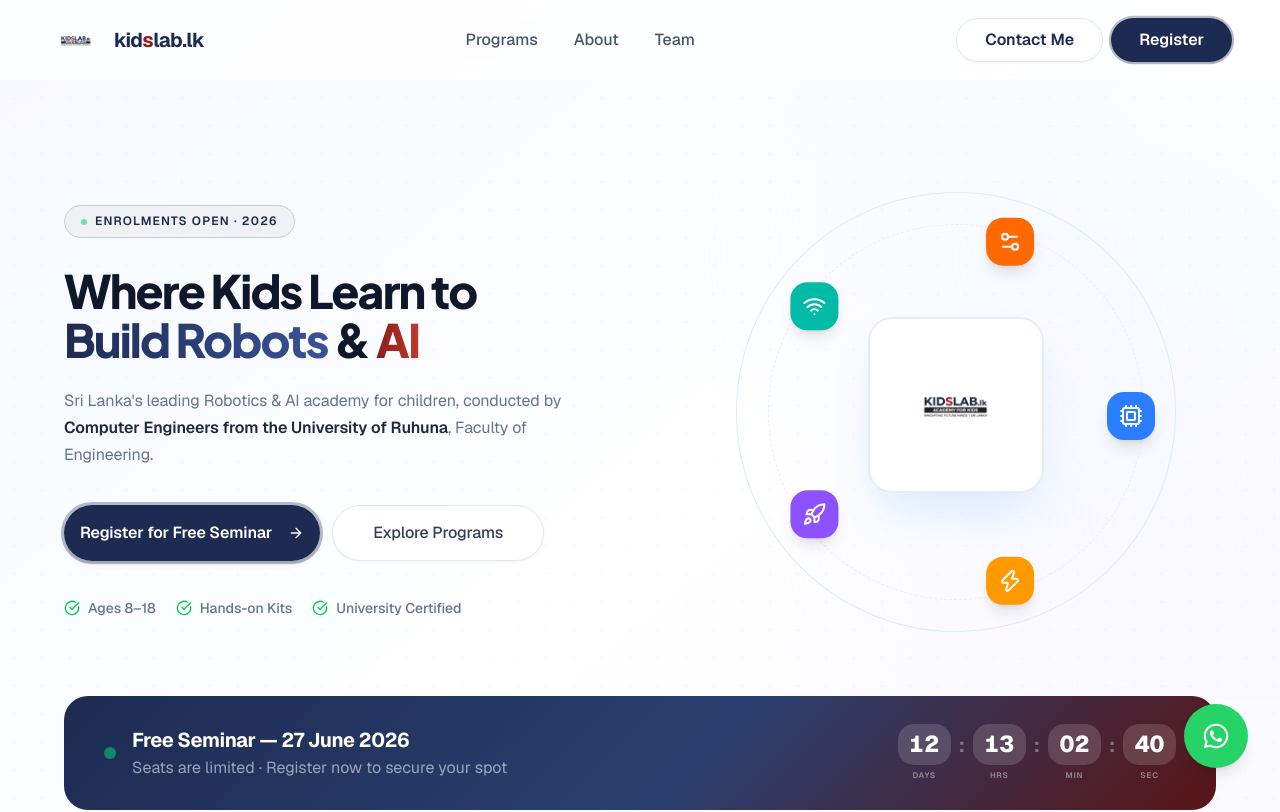
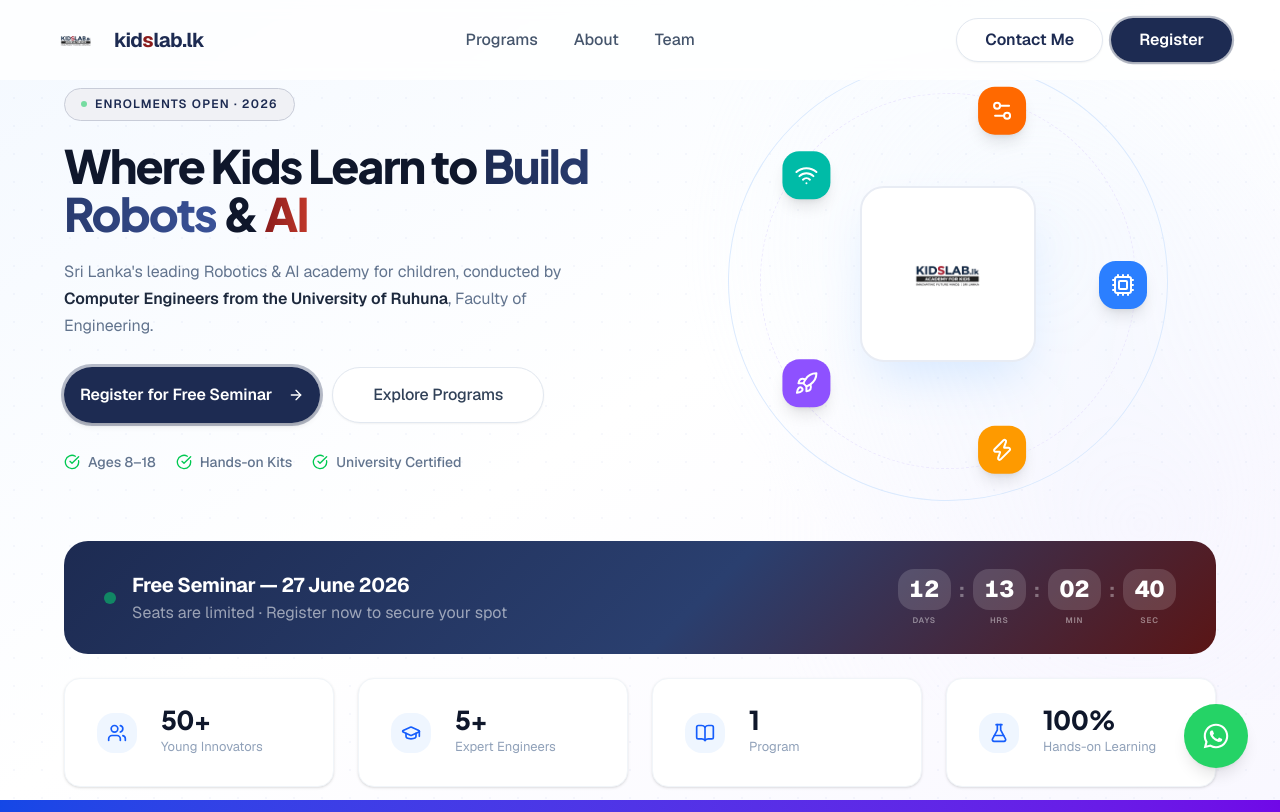
Before and after one commit to virajsamarasinghe/AI_Robotic_Acadamy-, a Next.js app in the folder academy-web/: page / in a window 1280 px wide. Shown: the top 812 px of the page. Built offline with nearby package versions, Linux system fonts and the light colour scheme.

Commit message:
feat: improve layout spacing and consistency across the homepage

```diff
--- a/academy-web/src/app/page.tsx
+++ b/academy-web/src/app/page.tsx
@@ -569,7 +569,7 @@
         {/* ══ Hero ══════════════════════════════════════════════════════ */}
         <section
           ref={heroRef}
-          className="relative min-h-screen flex items-center pt-16 overflow-hidden"
+          className="relative min-h-svh lg:h-svh flex items-center pt-16 pb-4 overflow-hidden"
         >
           <div className="absolute inset-0 bg-gradient-to-br from-blue-50/70 via-white to-violet-50/60" />
           <div
@@ -589,9 +589,9 @@
 
           <motion.div
             style={{ y: heroY }}
-            className="relative z-10 max-w-screen-2xl mx-auto px-6 lg:px-10 xl:px-16 w-full py-24 xl:py-32"
+            className="relative z-10 max-w-screen-2xl mx-auto px-6 lg:px-10 xl:px-16 w-full py-8 lg:py-8 xl:py-12 2xl:py-20"
           >
-            <div className="grid lg:grid-cols-2 gap-20 xl:gap-28 items-center">
+            <div className="grid lg:grid-cols-2 gap-8 lg:gap-10 xl:gap-20 items-center">
 
               {/* ── Left: copy ── */}
               <div className="w-full">
@@ -600,7 +600,7 @@
                   animate={{ opacity: 1, y: 0 }}
                   transition={{ duration: 0.45 }}
                 >
-                  <span className="inline-flex items-center gap-2 rounded-full px-4 py-1.5 text-label mb-7" style={{ backgroundColor: "#f0f1f5", border: "1px solid #c8ccd8", color: "var(--brand-navy)" }}>
+                  <span className="inline-flex items-center gap-2 rounded-full px-4 py-1.5 text-label mb-4 lg:mb-5" style={{ backgroundColor: "#f0f1f5", border: "1px solid #c8ccd8", color: "var(--brand-navy)" }}>
                     <span className="w-1.5 h-1.5 rounded-full animate-pulse bg-green-500" />
                     Enrolments Open · 2026
                   </span>
@@ -626,7 +626,7 @@
                   initial={{ opacity: 0, y: 24 }}
                   animate={{ opacity: 1, y: 0 }}
                   transition={{ duration: 0.6, delay: 0.2 }}
-                  className="text-body-xl text-slate-500 mt-6"
+                  className="text-body-xl text-slate-500 mt-4 lg:mt-5"
                 >
                   Sri Lanka&apos;s leading Robotics &amp; AI academy for
                   children, conducted by{" "}
@@ -640,7 +640,7 @@
                   initial={{ opacity: 0, y: 24 }}
                   animate={{ opacity: 1, y: 0 }}
                   transition={{ duration: 0.6, delay: 0.3 }}
-                  className="mt-9 flex flex-wrap gap-3"
+                  className="mt-6 lg:mt-7 flex flex-wrap gap-3"
                 >
                   <motion.div
                     className="rounded-full"
@@ -679,7 +679,7 @@
                   initial={{ opacity: 0, y: 20 }}
                   animate={{ opacity: 1, y: 0 }}
                   transition={{ duration: 0.6, delay: 0.44 }}
-                  className="mt-9 flex flex-wrap gap-5"
+                  className="mt-5 lg:mt-7 flex flex-wrap gap-5"
                 >
                   {["Ages 8–18", "Hands-on Kits", "University Certified"].map((t) => (
                     <div key={t} className="flex items-center gap-2 text-slate-500" style={{ fontSize: "0.875rem" }}>
@@ -760,13 +760,13 @@
               initial={{ opacity: 0, y: 20 }}
               animate={{ opacity: 1, y: 0 }}
               transition={{ duration: 0.6, delay: 0.52 }}
-              className="mt-12 xl:mt-16 rounded-2xl xl:rounded-3xl overflow-hidden"
+              className="mt-6 lg:mt-8 xl:mt-10 rounded-2xl xl:rounded-3xl overflow-hidden"
               style={{
                 background:
                   "linear-gradient(135deg, var(--brand-navy) 0%, #2a3f6f 55%, #5a1515 100%)",
               }}
             >
-              <div className="px-6 xl:px-10 py-5 xl:py-7 flex flex-col sm:flex-row items-center justify-between gap-4 xl:gap-6">
+              <div className="px-6 xl:px-10 py-4 lg:py-5 xl:py-7 flex flex-col sm:flex-row items-center justify-between gap-4 xl:gap-6">
                 <div className="flex items-center gap-3 xl:gap-4">
                   <div className="w-2.5 h-2.5 xl:w-3 xl:h-3 rounded-full bg-green-400 animate-pulse shrink-0" />
                   <div>
@@ -787,12 +787,12 @@
               initial={{ opacity: 0, y: 28 }}
               animate={{ opacity: 1, y: 0 }}
               transition={{ duration: 0.65, delay: 0.58 }}
-              className="mt-6 xl:mt-8 grid grid-cols-2 md:grid-cols-4 gap-4 xl:gap-6"
+              className="mt-4 lg:mt-5 xl:mt-6 grid grid-cols-2 md:grid-cols-4 gap-4 xl:gap-6"
             >
               {stats.map(({ value, label, icon: Icon }) => (
                 <div
                   key={label}
-                  className="bg-white rounded-2xl border border-slate-100 shadow-sm px-6 xl:px-8 py-5 xl:py-7 flex items-center gap-4 xl:gap-6"
+                  className="bg-white rounded-2xl border border-slate-100 shadow-sm px-6 xl:px-8 py-4 lg:py-4 xl:py-7 flex items-center gap-4 xl:gap-6"
                 >
                   <div className="w-10 h-10 rounded-xl bg-blue-50 flex items-center justify-center shrink-0">
                     <Icon className="w-5 h-5 text-blue-600" />
```
